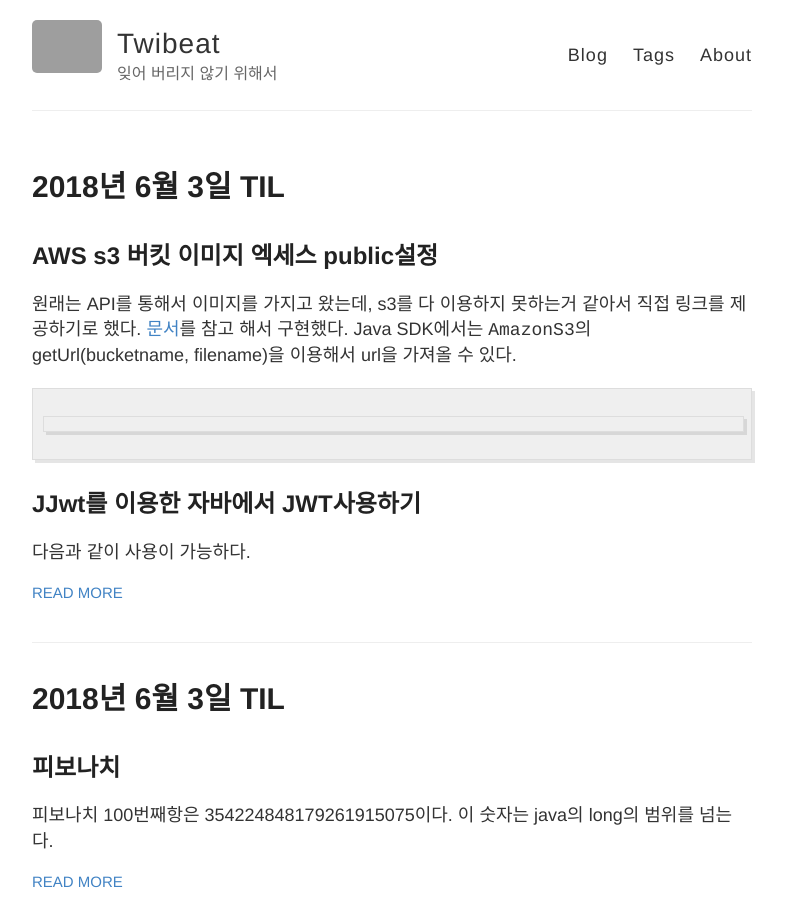
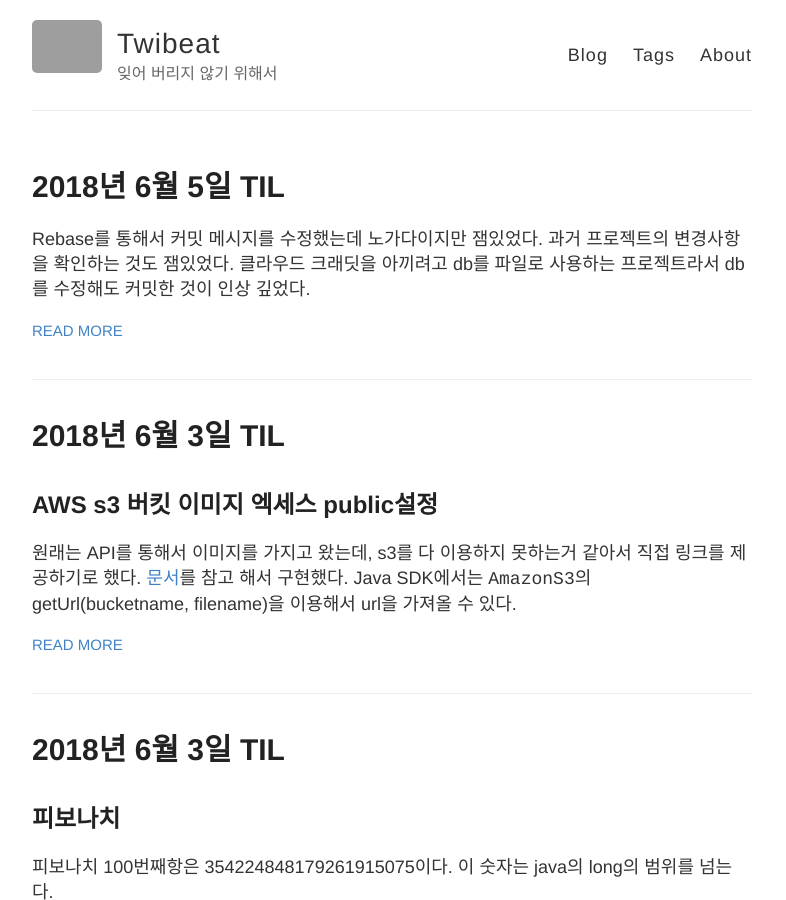
Before and after one commit to changmin-dev/changmin-dev.github.io, a Jekyll site: the page built from index.html, in a window 1280 px wide and 900 px high. Shown: the whole window, without its empty margins (248-1034 px from the left). Built offline with Jekyll 4.4.1, drawn with Linux system fonts in a browser that asks for light colours; part of the change alters nothing that is shown; grey boxes are pictures that could not be loaded.

Commit message:
2018년 6월 5일 TIL, 잘못들어간 거 수정

````diff
--- /dev/null
+++ b/_posts/2018-06-05-TIL20180605.md
@@ -0,0 +1,67 @@
+---
+laytout: post
+title: 2018년 6월 5일 TIL
+tags:
+- TIL
+---
+Rebase를 통해서 커밋 메시지를 수정했는데 노가다이지만 잼있었다. 과거 프로젝트의 변경사항을 확인하는 것도 잼있었다. 클라우드 크래딧을 아끼려고 db를 파일로 사용하는 프로젝트라서 db를 수정해도 커밋한 것이 인상 깊었다.
+
+## Git의 Rebase를 이용한 커밋 메시지 수정
+과거 프로젝트의 커밋 메시지가 맘에 들지 않아서 수정했다.
+다음 방법으로는 커밋 수 n-1까지만 rebase가 된다. (적어도 1개 버전이 있어야 한다고 나온다.)
+```
+git rebase -i HEAD~n
+```
+
+전체를 rebase하는 방법은 다음과 같다.
+```
+git rebase -i --root
+```
+이후에는 커밋 리스트가 있는 vi화면이 나온다.
+바꾸고 싶은 커밋에 `pick`이라고 나온 부분을 `edit`으로 바꾸고 저장하면 rebase가 시작된다.
+
+커밋 메시지는 `--amend`옵션으로 커밋해서 수정하면 된다. vi화면에서 수정한다. 이후 `rebase --continue`
+```
+git commmit --amend
+//수정 후
+git rebase --continue
+```
+
+커밋을 수정한 후 Push하면 원격 저장소에는 반영이 안된다. 강제로 push한다.
+```
+git push --force
+```
+문제는 해당 리베이스 범위는 그날 커밋한것으로 Github에 기록된다. 다행히 커밋 날짜는 남아 있다.
+
+## 네트워크
+### LAN과 WAN
+LAN(Local Area Network)은 구내(집, 회사)에 설치된 네트워크이고 자비로도 설치가 가능하다. WAN(Wide Area)는 통신 사업자(ISP)에게 케이블을 빌려서 연결하는 네트워크이다. 지역, 국가 규모의 통신이 가능하다.
+
+### OSI 참조 모델
+데이터 통신을 단계로 나누어 각 단계의 순서를 명확히 하고 이 모델에 따라 프로토콜을 정의해서 통신을 구축, 7개의 독립된 계층으로 나뉘며 각각의 역할과 규칙이 있다. 각 계층은 다른 계층에 영향을 끼치지 않는다. 네트워크에서 데이터 통신은 단계마다 복수이 프로토콜로 실현된다.
+```
+응용계층 - 표현계층 - 세션계층 - 전송계층 - 네트워크계층 - 데이터 링크 계층 - 물리 계층
+```
+
+### 캡슐화
+데이터를 보내기 위해서는 전달을 위한 주소같은 추가적인 정보를 함께 보낸다. 데이터와 추가정보가 통합된 상태를 `PDU(Protocol Data Unit)`이라고 한다. 데이터가 각 계층을 지나면서 제어정보가 추가되어서 PDU로 완성되는 것을 `캡슐화`라고 한다.
+```
+//괄호는 자료마다 부르는 이름이 달라서 표시
+메시지 -> 세그먼트(데이터그램) -> 데이터그램(패킷) -> 프레임 -> 신호
+```
+### 프로토콜
+데이터를 주고 받기 위한 규칙, 헤더와 트레일러를 어떻게 붙일 것인가?, 데이터를 주고 받는 절치는? 같은 규칙을 정한다. 규칙을 따르면 통신이 가능하다.
+
+### 프로토콜 군(Protocol Suite)
+OSI의 각 계층의 프로토콜이 연결되는 그룹 대표적으로 TCP/IP가 있다.
+
+### TCP / IP
+TCP/IP모델에서 TCP/IP 프로토콜 군이 만들어졌다.
+```
+        어플리케이션계층       - 전송계층 - 인터넷계층  -       인터페이스계층
+(응용계층 - 표현계층 - 세션계층) - 전송계층 - 네트워크계층 - (데이터 링크 계층 - 물리 계층)
+```
+
+### OSI 1계층
+- 역할 : 전기/기계적인 전송을 수행한다. 케이블/수신기가 연결되어 있는 기기에 신호를 전달한다.
+- 규칙 : 인터페이스(삽입구의 형태, 비트를 신호로 변경하는 법) / 신호의 종류, 신호의 형태 / 케이블의 재질, 구조 등
````
Also changed, not shown: _posts/2018-06-04-TIL20180604.md (+1 -2 lines).
